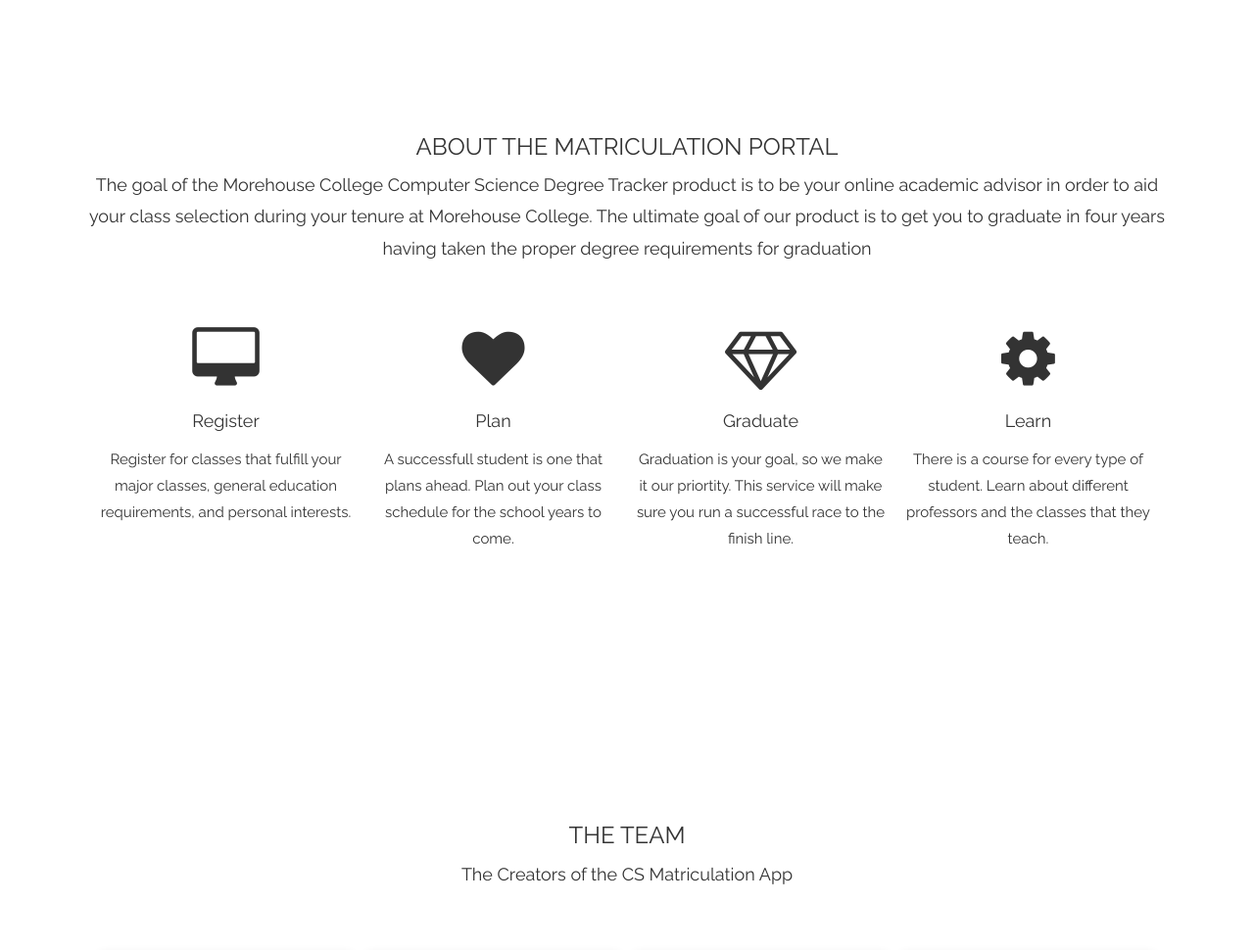
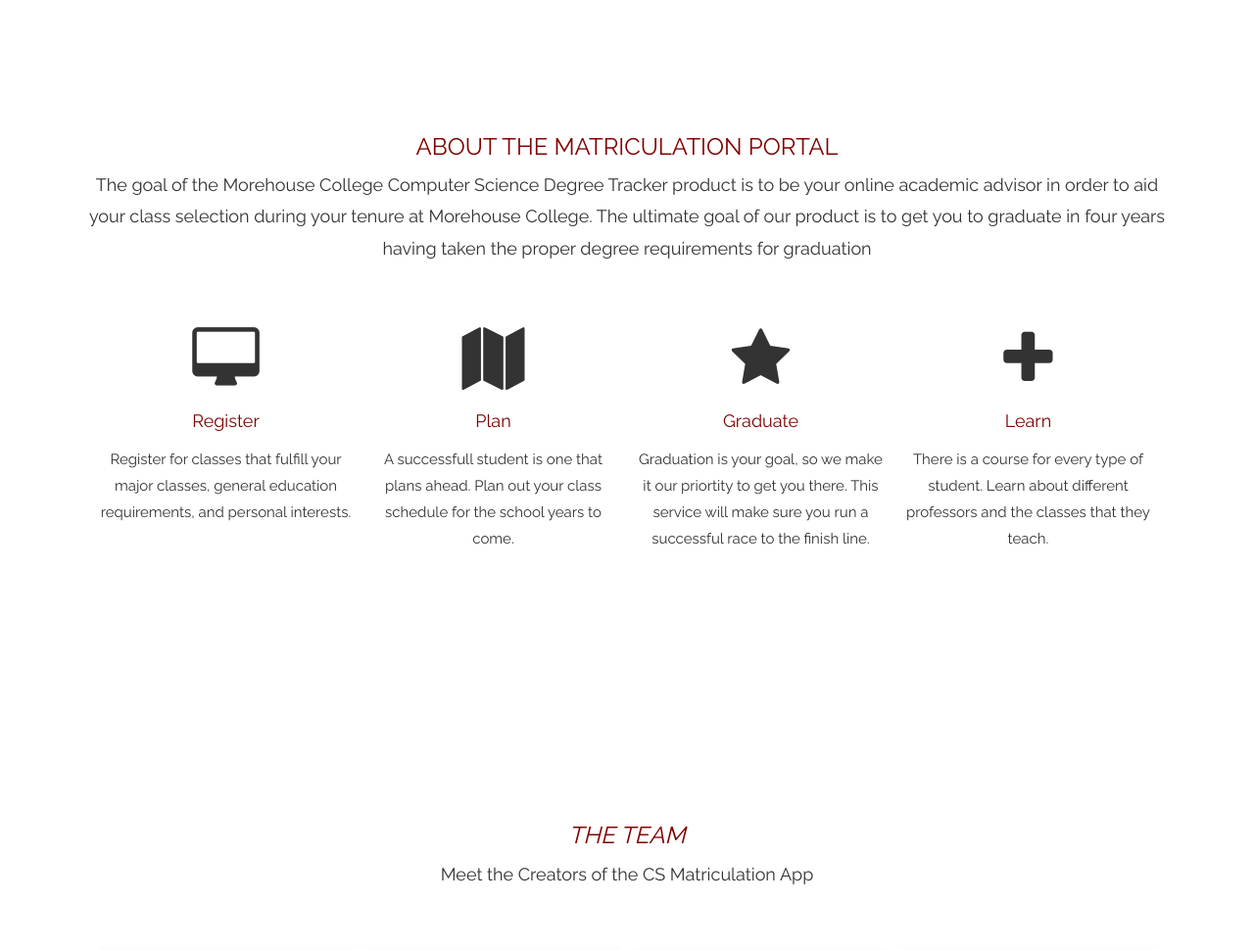
Before and after one commit to MorehouseResearchProjects/csMatriculation, a Rails app: page / in a window 1280 px wide. Shown: the part 1030-2000 px from the top of the page at 98% size. Run offline with Rails 7, Linux system fonts and the light colour scheme; style sheets or scripts are compiled from the project's sources; some libraries are stand-ins or nearby versions.

Commit message:
Update index.html.erb

```diff
--- a/app/views/welcome/index.html.erb
+++ b/app/views/welcome/index.html.erb
@@ -30,7 +30,7 @@
 <!-- Navbar (sit on top) -->
 <div class="w3-top-center">
     <div class="w3-bar w3-white w3-card" id="myNavbar">
-        <a href="#home" class="w3-bar-item w3-button w3-wide">LOGO</a>
+        <a href="#home" class="w3-bar-item w3-button w3-wide" style="color:maroon;"><b>HOME</b></a>
         <!-- Right-sided navbar links -->
         <div class="w3-right w3-hide-small">
             <!--<a href="#about" class="w3-bar-item w3-button">LOG IN</a>-->
@@ -86,27 +86,27 @@
 </div>
 <!-- About Section -->
 <div class="w3-container" style="padding:128px 16px" id="about">
-    <h3 class="w3-center">ABOUT THE MATRICULATION PORTAL</h3>
+    <h3 class="w3-center" style="color:maroon;">ABOUT THE MATRICULATION PORTAL</h3>
     <p class="w3-center w3-large">The goal of the Morehouse College Computer Science Degree Tracker product is to be your online academic advisor in order to aid your class selection during your tenure at Morehouse College. The ultimate goal of our product is to get you to graduate in four years having taken the proper degree requirements for graduation</p>
     <div class="w3-row-padding w3-center" style="margin-top:64px">
         <div class="w3-quarter">
             <i class="fa fa-desktop w3-margin-bottom w3-jumbo w3-center"></i>
-            <p class="w3-large">Register</p>
+            <p class="w3-large" style="color:maroon;">Register</p>
             <p>Register for classes that fulfill your major classes, general education requirements, and personal interests.</p>
         </div>
         <div class="w3-quarter">
-            <i class="fa fa-heart w3-margin-bottom w3-jumbo"></i>
-            <p class="w3-large">Plan</p>
+            <i class="fa fa-map w3-margin-bottom w3-jumbo"></i>
+            <p class="w3-large" style="color:maroon;">Plan</p>
             <p>A successfull student is one that plans ahead. Plan out your class schedule for the school years to come.</p>
         </div>
         <div class="w3-quarter">
-            <i class="fa fa-diamond w3-margin-bottom w3-jumbo"></i>
-            <p class="w3-large">Graduate</p>
-            <p>Graduation is your goal, so we make it our priortity. This service will make sure you run a successful race to the finish line.</p>
+            <i class="fa fa-star w3-margin-bottom w3-jumbo"></i>
+            <p class="w3-large" style="color:maroon;">Graduate</p>
+            <p>Graduation is your goal, so we make it our priortity to get you there. This service will make sure you run a successful race to the finish line.</p>
         </div>
         <div class="w3-quarter">
-            <i class="fa fa-cog w3-margin-bottom w3-jumbo"></i>
-            <p class="w3-large">Learn</p>
+            <i class="fa fa-plus w3-margin-bottom w3-jumbo"></i>
+            <p class="w3-large" style="color:maroon;">Learn</p>
             <p>There is a course for every type of student. Learn about different professors and the classes that they teach.</p>
         </div>
     </div>
@@ -114,15 +114,15 @@
 
 <!-- Team Section -->
 <div class="w3-container" style="padding:128px 16px" id="team">
-    <h3 class="w3-center">THE TEAM</h3>
-    <p class="w3-center w3-large">The Creators of the CS Matriculation App</p>
+    <h3 class="w3-center" style="color:maroon;"><i>THE TEAM</i></h3>
+    <p class="w3-center w3-large">Meet the Creators of the CS Matriculation App</p>
     <div class="w3-row-padding" style="margin-top:64px">
         <div class="w3-col l3 m6 w3-margin-bottom">
             <div class="w3-card">
                 <img src="https://scontent.fatl1-1.fna.fbcdn.net/v/t1.0-9/11018576_844484528926450_761083418925321997_n.jpg?oh=784be63ca76765540de01219ac2adc57&oe=5AAADA1E" alt="John" style="width:100%">
                 <div class="w3-container">
                     <h3>Nicholas Reynolds</h3>
-                    <p class="w3-opacity">Web Designer</p>
+                    <p class="w3-opacity" style="color:maroon;">Web Designer</p>
                     <p>Phasellus eget enim eu lectus faucibus vestibulum. Suspendisse sodales pellentesque elementum.</p>
                 </div>
             </div>
@@ -132,7 +132,7 @@
                 <img src="https://media-exp2.licdn.com/mpr/mpr/shrinknp_400_400/AAEAAQAAAAAAAAkjAAAAJDM0ZTUxNDliLWVjNTUtNGJlYi1iM2UzLTdmZjdkN2VkZGExMQ.jpg" alt="John" style="width:100%">
                 <div class="w3-container">
                     <h3>Khalif Ali</h3>
-                    <p class="w3-opacity">Developer</p>
+                    <p class="w3-opacity" style="color:maroon;">Developer</p>
                     <p>Originally from Philadelphia, Pennsylvania, Khalif is a Senior Computer Science Major at Morehouse. He enjoys anime, chinese food, and lofi hip-hop.</p>
                 </div>
             </div>
@@ -142,7 +142,7 @@
                 <img src="https://media.licdn.com/mpr/mpr/shrinknp_400_400/AAEAAQAAAAAAAA0gAAAAJDA0MWViNzU2LTE4YzItNGFjMC1hZTcyLTMyYmNlMWNjN2U2NQ.jpg" alt="Mike" style="width:100%">
                 <div class="w3-container">
                     <h3>Julian Hutson</h3>
-                    <p class="w3-opacity">-</p>
+                    <p class="w3-opacity" style="color:maroon;">Web Designer</p>
                     <p>Julian is a senior computer science major from Queens, New York. He loves to read, bike ride, and enjoy the outdoors.</p>
                 </div>
             </div>
@@ -152,7 +152,7 @@
                 <img src="https://outlook.office.com/owa/service.svc/s/GetAttachmentThumbnail?id=AAMkADNkMWM4ZWQ0LTg0ZjAtNGZjZS05ZmI2LThlN2ZhYTg4YzQ3ZQBGAAAAAACljEt9qrRqSaIKL0%2FBB3EPBwCLruSvl2UZQardV0LfHFcwAAAAAAEMAACLruSvl2UZQardV0LfHFcwAAMZLxifAAABEgAQAF1%2B7GrZnwlBk%2B5KicwcV3Q%3D&thumbnailType=2&X-OWA-CANARY=tICfgRUwe0GrZdt5k0G_ZtDlE5c3OdUYPf1vCRyHl9Qpp1NR8nCDbYv4-Lnf95Ih0SuWA777ZeU." alt="Dan" style="width:100%">
                 <div class="w3-container">
                     <h3>Bertram Sears</h3>
-                    <p class="w3-opacity">Developer</p>
+                    <p class="w3-opacity" style="color:maroon;">Developer</p>
                     <p>Bertram is a Senior Computer Science Major from Atlanta, GA.</p>
                 </div>
             </div>
@@ -165,14 +165,6 @@
 <!-- Footer -->
 <footer class="w3-center w3-black w3-padding-64">
     <a href="#home" class="w3-button w3-light-grey"><i class="fa fa-arrow-up w3-margin-right"></i>To the top</a>
-    <div class="w3-xlarge w3-section">
-        <i class="fa fa-facebook-official w3-hover-opacity"></i>
-        <i class="fa fa-instagram w3-hover-opacity"></i>
-        <i class="fa fa-snapchat w3-hover-opacity"></i>
-        <i class="fa fa-pinterest-p w3-hover-opacity"></i>
-        <i class="fa fa-twitter w3-hover-opacity"></i>
-        <i class="fa fa-linkedin w3-hover-opacity"></i>
-    </div>
     <p>Powered by <a href="https://www.w3schools.com/w3css/default.asp" title="W3.CSS" target="_blank" class="w3-hover-text-green">w3.css</a></p>
 </footer>
 
```
